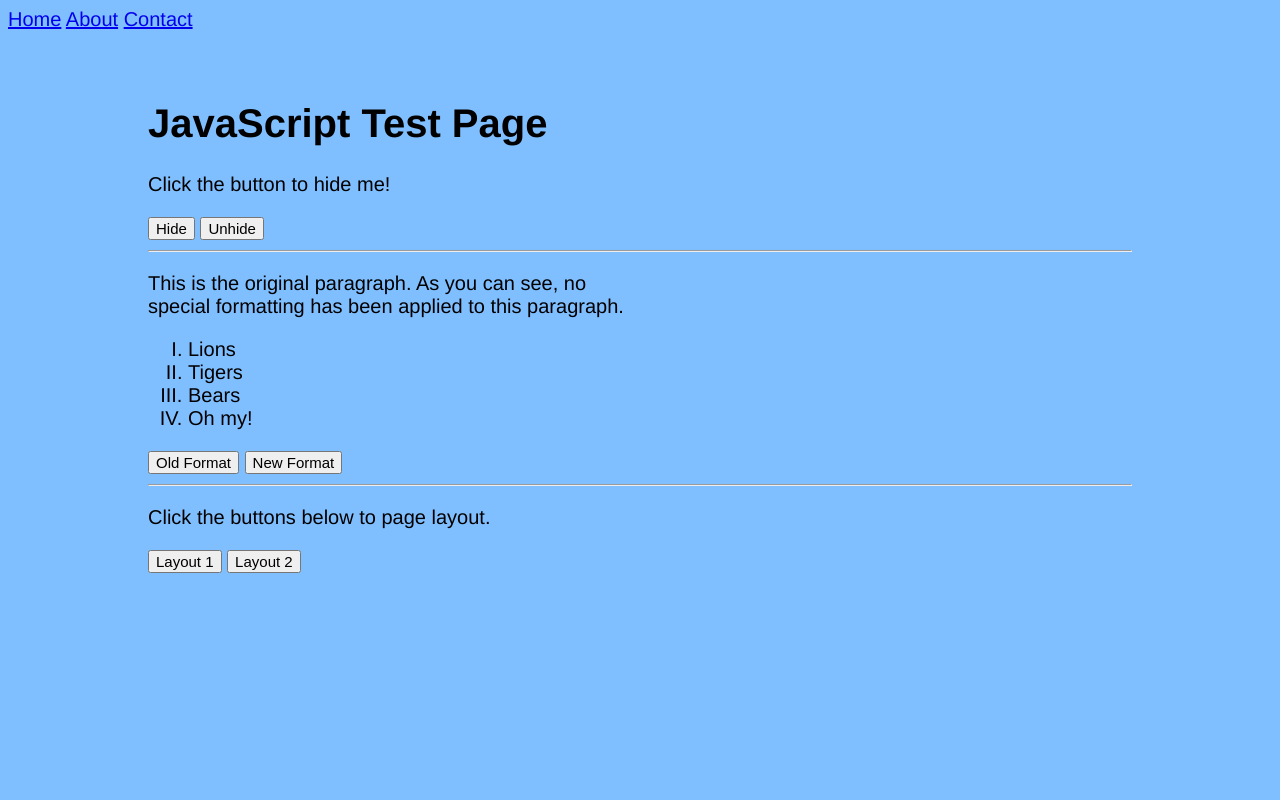
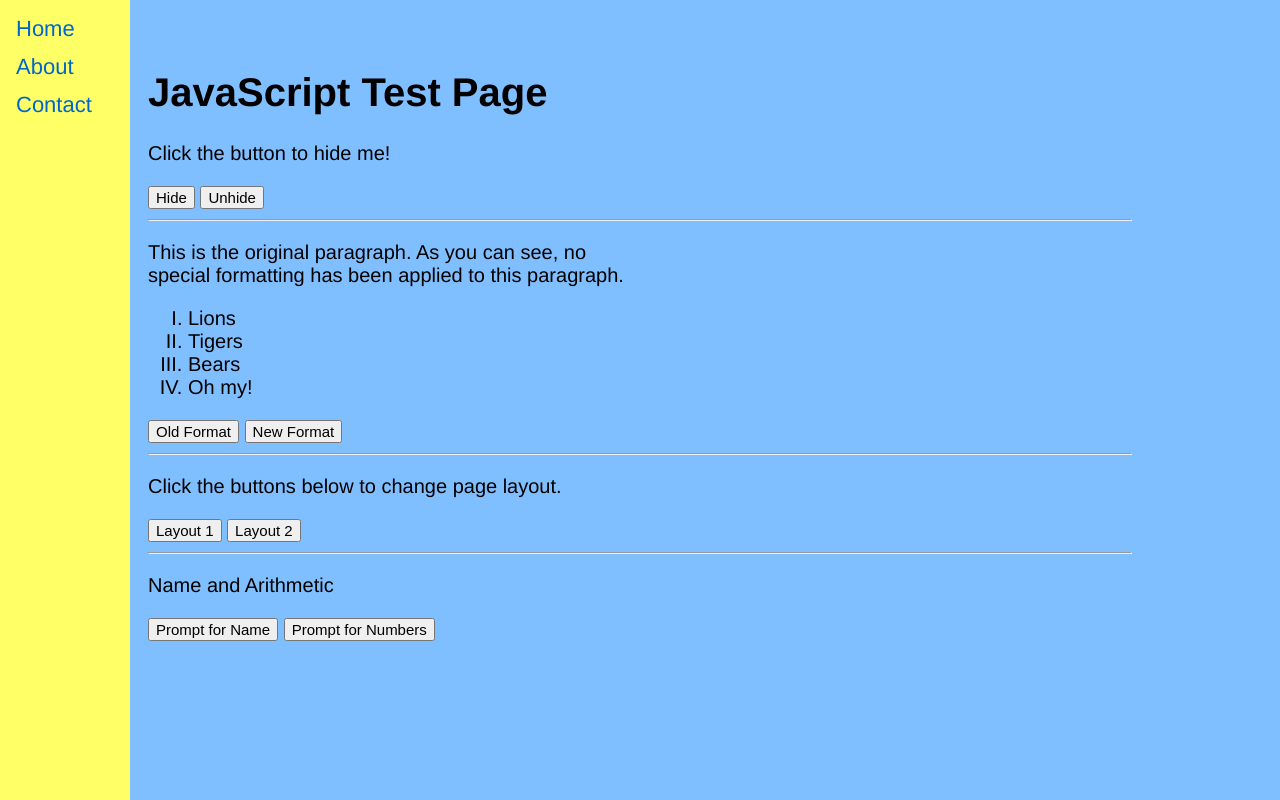
Before and after one commit to Ahowe042/testJS, a plain HTML site: page Index.html in a window 1280 px wide. Drawn offline with Linux system fonts and the light colour scheme.

Commit message:
Prompt User for Input
Demonstration of prompting user; Use alert() to display output

```diff
--- a/Index.html
+++ b/Index.html
@@ -51,9 +51,16 @@ parentheses after the function name, which is common nomenclature among most pro
 <hr >
 
 <!-- These buttons call the two JavaScript functions which modify the placement and appearance of the navigation bar -->
-<p>Click the buttons below to page layout.</p>
+<p>Click the buttons below to change page layout.</p>
 <button type="button" onclick="transformPage1()">Layout 1</button>
 <button type="button" onclick="transformPage2()">Layout 2</button>
+
+<hr >
+
+<!-- These buttons call the JavaScript functions for displaying your name and performing math problems -->
+<p>Name and Arithmetic</p>
+<button type="button" onclick="displayName()">Prompt for Name</button>
+<button type="button" onclick="doMath()">Prompt for Numbers</button>
 </div>
 </body>
 </html>
--- a/styles.css
+++ b/styles.css
@@ -8,9 +8,24 @@ button {
   font-size: 15px;
 }
 
-#nav-bar a:hover {
-  color: #ff3300;r
-  font-size: 24px;
+#nav-bar {
+  height: 100%;
+  width: 130px;
+  position: fixed;
+  z-index: 1;
+  top: 0px;
+  left: 0px;
+  background: #ffff66;
+  padding: 10px 0;
+  font-family: Helvetica;
+}
+
+.nav-item {
+  padding: 6px 8px 6px 16px;
+  text-decoration: none;
+  font-size: 22px;
+  color: #0066cc;
+  display: block;
 }
 
 #maincontent {
--- a/test1.js
+++ b/test1.js
@@ -40,3 +40,29 @@ function transformPage2() {
     x[i].style = "padding: 30px 8px 6px 20px; text-decoration: none; font-size: 22px; color: #0066cc; display: inline"
   }
 }
+
+// This function utilizes the browser window prompt to capture a user's name, then output it using a variable
+function displayName() {
+  var uName = prompt("Please enter your name", "Darth Vader");
+
+  if (uName === null || uName === "") {
+    alert("Please enter your name for a pleasant greeting. :)");
+  } else {
+    alert("Hello, " + uName + ", it is nice to meet you!");
+  }
+}
+
+// This function utilizes the browser window prompt to capture two values, then addes them together and displays the output
+function doMath() {
+  var firstNumStr = prompt("Please enter the first number to be added", 1);
+  var secNumStr = prompt("Please enter the second number to be added", 1);
+
+  var firstNum = parseInt(firstNumStr);
+  var secNum = parseInt(secNumStr);
+
+  if (isNaN(firstNum) || isNaN(secNum)) {
+    alert("Nice try! You need to enter two valid numbers!");
+  } else {
+    alert(firstNum + secNum);
+  }
+}
```
